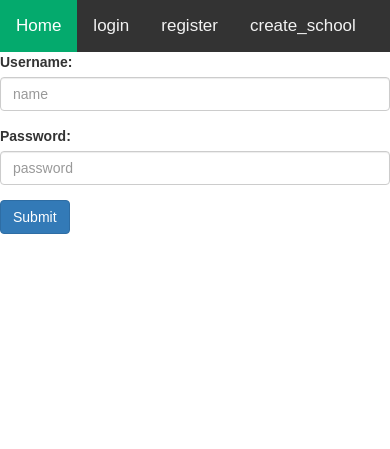
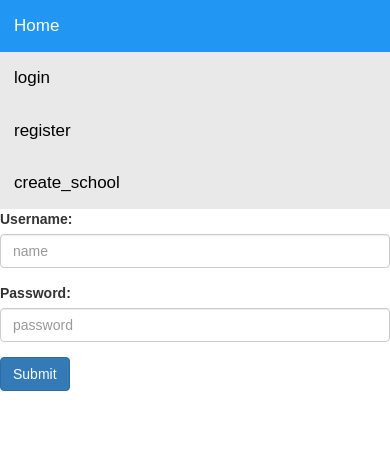
Before and after one commit to WickMod/Object-Oriented-Programming-Application, a Flask app: page /register in a window 390 px wide. Shown: the top 449 px of the page. Run offline with Flask 2, Linux system fonts and the light colour scheme; some libraries are stand-ins or nearby versions.

Commit message:
search bar

```diff
--- a/Full_Stack_Example/Full_Stack_Example/app/static/styles/custome-style.css
+++ b/Full_Stack_Example/Full_Stack_Example/app/static/styles/custome-style.css
@@ -31,3 +31,56 @@ body {
     position:fixed;
     bottom:0;
   }
+  /* Add a black background color to the top navigation bar */
+.topnav {
+  overflow: hidden;
+  background-color: #e9e9e9;
+}
+
+/* Style the links inside the navigation bar */
+.topnav a {
+  float: left;
+  display: block;
+  color: black;
+  text-align: center;
+  padding: 14px 16px;
+  text-decoration: none;
+  font-size: 17px;
+}
+
+/* Change the color of links on hover */
+.topnav a:hover {
+  background-color: #ddd;
+  color: black;
+}
+
+/* Style the "active" element to highlight the current page */
+.topnav a.active {
+  background-color: #2196F3;
+  color: white;
+}
+
+/* Style the search box inside the navigation bar */
+.topnav input[type=text] {
+  float: right;
+  padding: 6px;
+  border: none;
+  margin-top: 8px;
+  margin-right: 16px;
+  font-size: 17px;
+}
+
+/* When the screen is less than 600px wide, stack the links and the search field vertically instead of horizontally */
+@media screen and (max-width: 600px) {
+  .topnav a, .topnav input[type=text] {
+    float: none;
+    display: block;
+    text-align: left;
+    width: 100%;
+    margin: 0;
+    padding: 14px;
+  }
+  .topnav input[type=text] {
+    border: 1px solid #ccc;
+  }
+}
```
